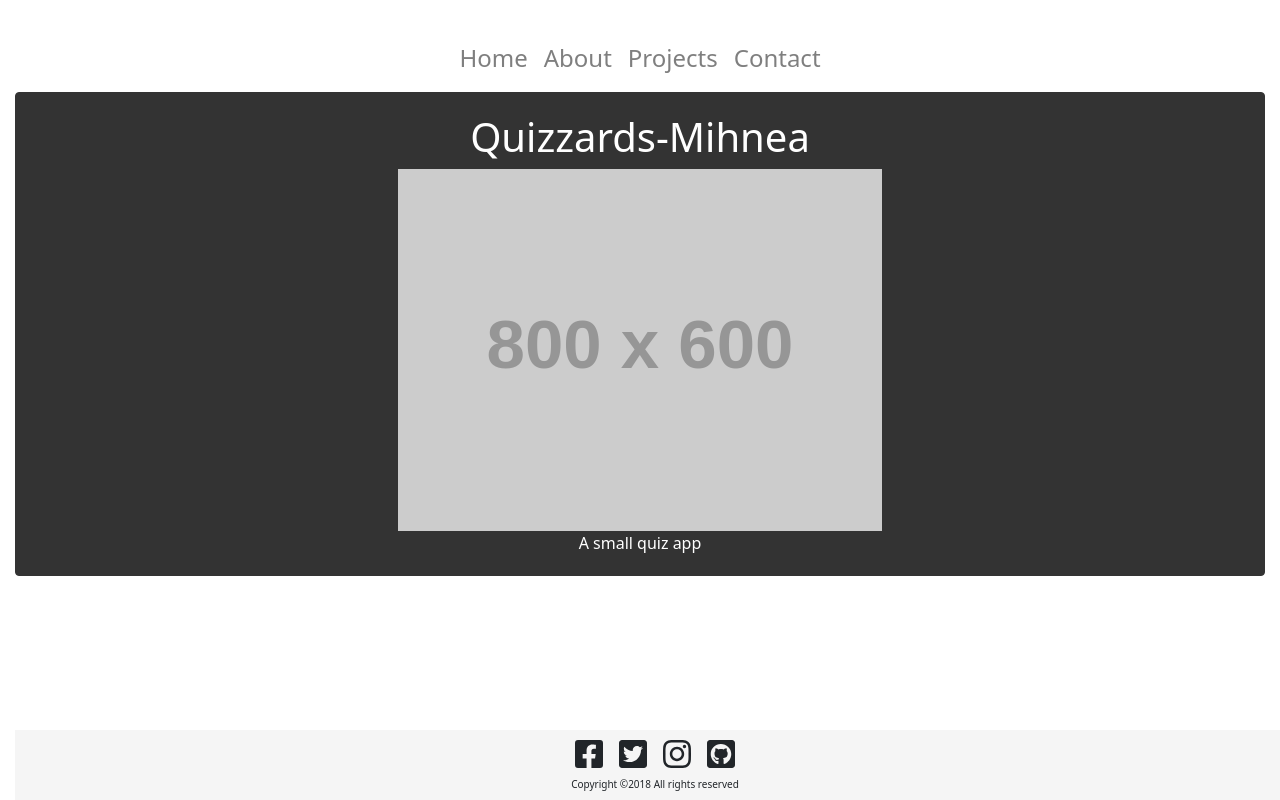
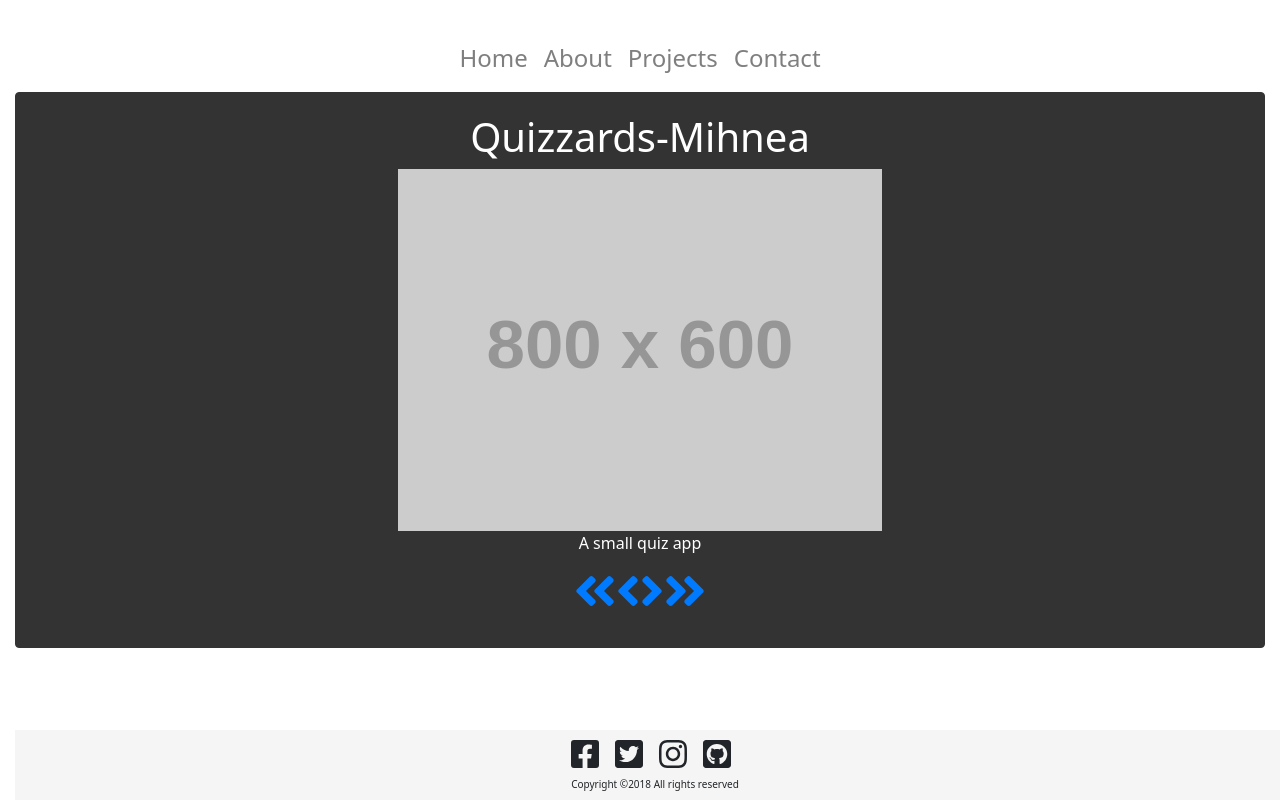
Before and after one commit to mihneavlad/react-portfolio-mihneavlad, a React (Create React App) app: page /projects/0 in a window 1280 px wide. Built offline with nearby package versions, Linux system fonts and the light colour scheme.

Commit message:
Added 4 buttons on project page that allow you to browse through the projects.

```diff
--- a/src/components/Footer.jsx
+++ b/src/components/Footer.jsx
@@ -10,7 +10,7 @@ const Footer = (props) => (
     <div className="container">
       <div className="text-center text-footer">
         <div className="fa-container">
-          <span className="fa-icons fa-2x ml-2 mr-2"><FontAwesomeIcon icon={faFacebookSquare} /></span>
+          <span className="fa-icons fa-2x mr-2"><FontAwesomeIcon icon={faFacebookSquare} /></span>
           <span className="fa-icons fa-2x ml-2 mr-2"><FontAwesomeIcon icon={faTwitterSquare} /></span>
           <span className="fa-icons fa-2x ml-2 mr-2"><FontAwesomeIcon icon={faInstagram} /></span>
           <span className="fa-icons fa-2x ml-2 mr-2"><FontAwesomeIcon icon={faGithubSquare} /></span>
--- a/src/views/Projects.jsx
+++ b/src/views/Projects.jsx
@@ -1,6 +1,6 @@
 import React, {Fragment} from 'react';
 import {Link} from "react-router-dom";
-import { Badge, CardDeck, Col, Card, CardImg, CardTitle, CardText, Row} from 'reactstrap';
+import { Badge, CardDeck, Col, Card, CardImg, CardTitle, CardText} from 'reactstrap';
 
 import projects from "../projects.json";
 
@@ -10,7 +10,6 @@ const Projects = () => {
     <Fragment>
       <CardDeck>
         {projects.map((myProject, index) =>
-          <Row>
             <Col key={index} sm="4">
               <Card className="mt-4" body inverse style={{ backgroundColor: '#333', borderColor: '#333' }}>
                 <CardTitle>{myProject.title}</CardTitle>
@@ -30,7 +29,7 @@ const Projects = () => {
                 ))}
               </div>
             </Col>
-          </Row>
+
             )}
       </CardDeck>
     </Fragment>
--- a/src/views/SingleProject.jsx
+++ b/src/views/SingleProject.jsx
@@ -1,15 +1,19 @@
 import React, {Component, Fragment} from 'react';
+import {Link} from "react-router-dom";
 import { Card } from 'reactstrap';
 import projects from '../projects.json';
+import { FontAwesomeIcon } from '@fortawesome/react-fontawesome';
+import { faAngleDoubleLeft, faAngleLeft, faAngleRight, faAngleDoubleRight } from '@fortawesome/free-solid-svg-icons';
 
 
 class SingleProject extends Component {
   render() {
 
-    const project_index = this.props.match.params.project_index;
+    const project_index = parseInt(this.props.match.params.project_index);
     console.log(project_index);
     const myProject = projects[project_index];
-    console.log(myProject);
+    console.log(projects.length);
+
 
     return(
       <Fragment>
@@ -17,7 +21,59 @@ class SingleProject extends Component {
             <h1 className="mx-auto">{myProject.title}</h1>
             <img className="project-thumbnail img-fluid mx-auto" src={myProject.imageUrl} alt={myProject.title}/>
             <p className="m-auto">{myProject.description}</p>
-      </Card>
+
+
+                <div className="container">
+                  <div className="text-center text-footer">
+                    <div className="fa-container">
+                      <Link
+                        className="fas fa-angle-double-left fa-3x mr-6"
+                        to={`/projects/0`}>
+                        <FontAwesomeIcon icon={faAngleDoubleLeft} />
+                      </Link>
+
+                      {project_index > 0  ?
+                      <Link
+                        className="fas fa-angle-left fa-3x mr-6"
+                        to={`/projects/${project_index - 1}`}>
+                        <FontAwesomeIcon icon={faAngleLeft} />
+                      </Link>
+                      :
+                      <Link
+                        className="fas fa-angle-double-left fa-3x mr-6"
+                        to={`/projects/0`}>
+                        <FontAwesomeIcon icon={faAngleLeft} />
+                      </Link>
+                       }
+
+                      {project_index < parseInt(projects.length) - 1  ?
+                      <Link
+                        className="fas fa-angle-left fa-3x mr-6"
+                        to={`/projects/${project_index + 1}`}>
+                        <FontAwesomeIcon icon={faAngleRight} />
+                      </Link>
+                      :
+                      <Link
+                        className="fas fa-angle-double-left fa-3x mr-6"
+                        to={`/projects/0`}>
+                        <FontAwesomeIcon icon={faAngleRight} />
+                      </Link>
+                       }
+
+
+                      <Link
+                        className="fas fa-angle-right fa-3x mr-6"
+                        to={`/projects/${projects.length - 1}`}>
+                        <FontAwesomeIcon icon={faAngleDoubleRight} />
+                      </Link>
+
+                    </div>
+                  </div>
+                </div>
+
+
+
+        </Card>
       </Fragment>
     )
   }
```
